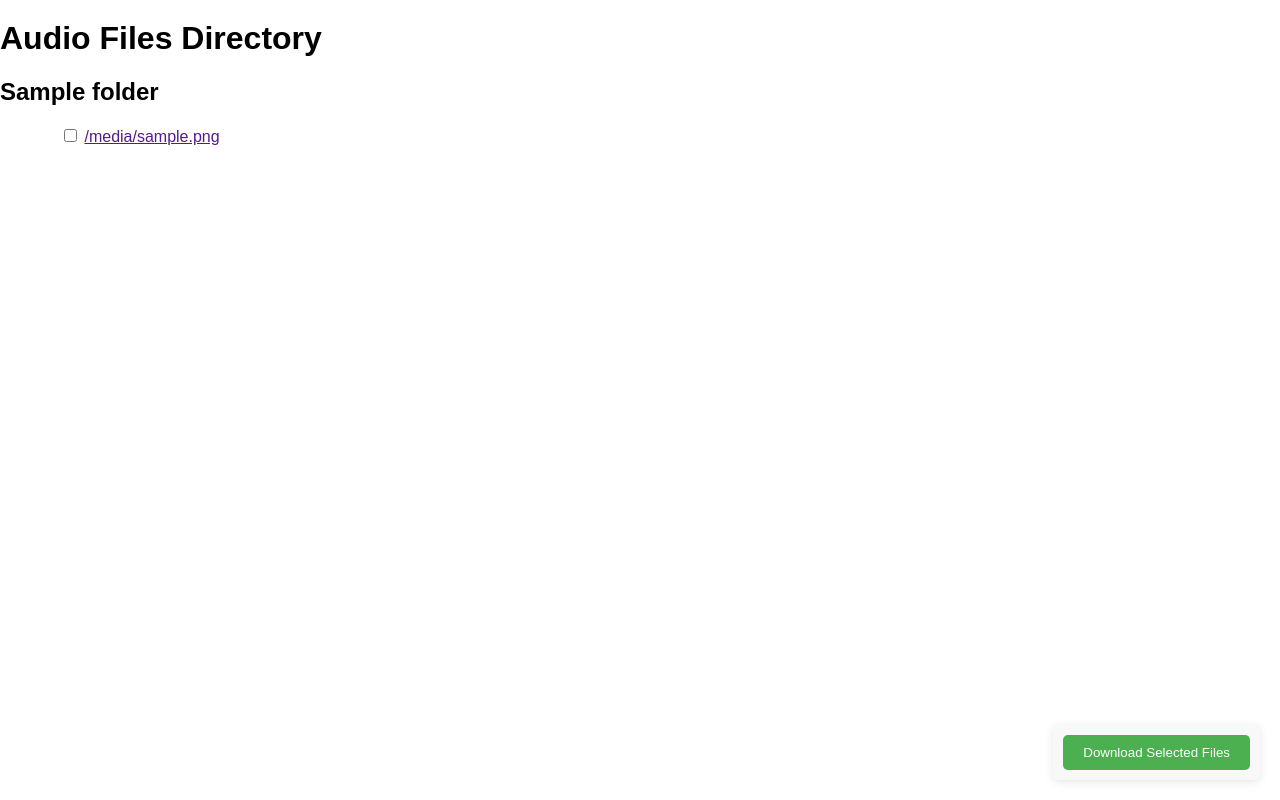
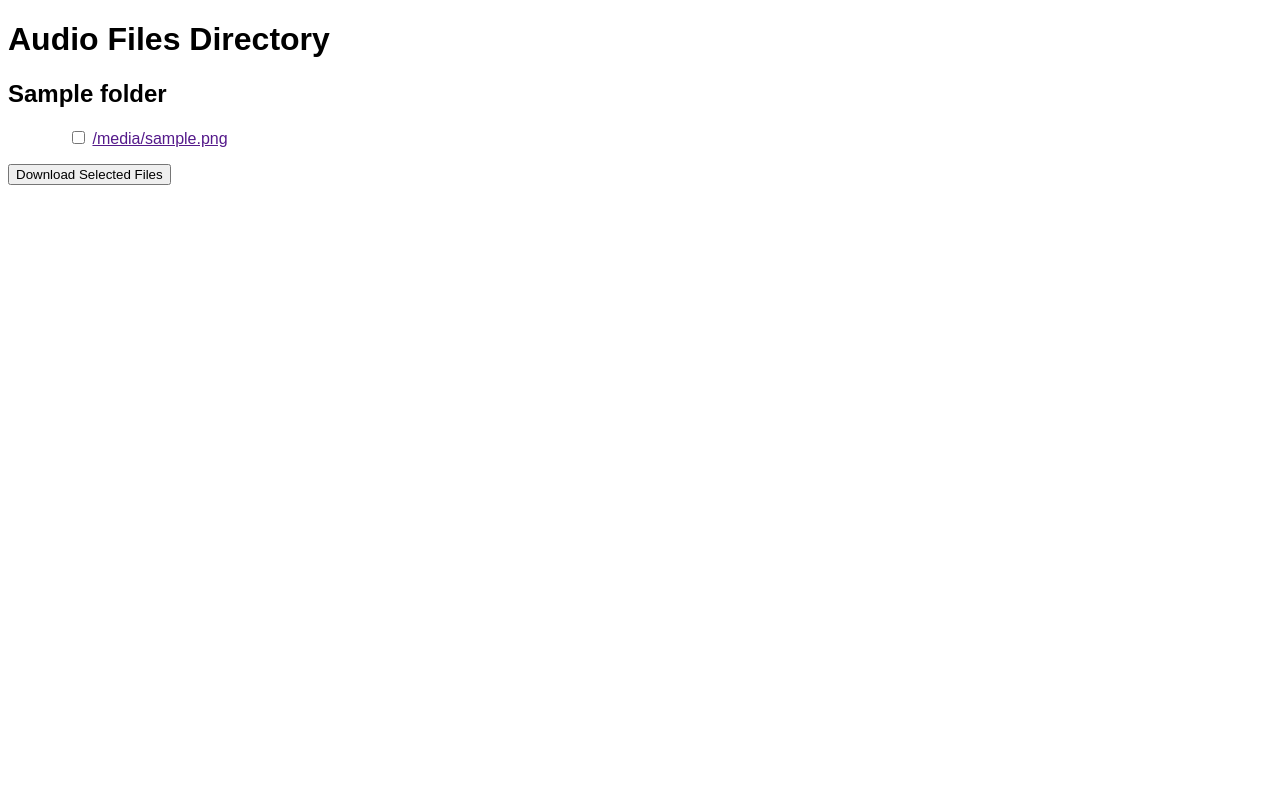
Before and after one commit to shaunchil/10X15, a Flask app: template templates/index.html in a window 1280 px wide. Run offline with Flask 3, Linux system fonts and the light colour scheme; the template is opened without the code that fills it: most values are stand-ins (such as "Sample title", 1, 10 or a date in 2020).

Commit message:
Move index.html to templates directory

```diff
--- a/templates/index.html
+++ b/templates/index.html
@@ -5,70 +5,34 @@
     <meta name="viewport" content="width=device-width, initial-scale=1.0">
     <title>Audio Files Directory</title>
     <style>
-        body {
-            font-family: Arial, sans-serif;
-            margin: 0;
-            padding: 0;
-            position: relative; /* Ensure the body can contain the floating button */
-        }
-        h1 {
-            margin-top: 20px;
-        }
-        h2 {
-            margin-top: 20px;
-        }
-        ul {
-            list-style-type: none;
-            margin-left: 20px;
-        }
-        li {
-            margin-bottom: 5px;
-        }
-        .floating-button-container {
-            position: fixed;
-            bottom: 20px;
-            right: 20px;
-            background-color: #f8f8f8;
-            padding: 10px;
-            box-shadow: 0 2px 10px rgba(0, 0, 0, 0.1);
-            border-radius: 5px;
-            z-index: 1000; /* Ensure it stays above other content */
-        }
-        .floating-button-container button {
-            background-color: #4CAF50;
-            color: white;
-            padding: 10px 20px;
-            border: none;
-            border-radius: 5px;
-            cursor: pointer;
-        }
-        .floating-button-container button:hover {
-            background-color: #45a049;
-        }
+        body {font-family: Arial, sans-serif;}
+        h2 {margin-top: 20px;}
+        ul {list-style-type: none; margin-left: 20px;}
+        li {margin-bottom: 5px;}
     </style>
 </head>
 <body>
     <h1>Audio Files Directory</h1>
-    <form id="downloadForm" method="post" action="{{ url_for('download_files') }}" target="_blank">
+    <form id="downloadForm" method="post" action="download_files" target="_blank">
+
+        <!-- Loop through folders and files -->
         {% for folder, files in folder_dict.items() %}
             {% if folder %}
                 <h2>{{ folder }}</h2>
+                <ul>
+            {% else %}
+                <ul>
             {% endif %}
-            <ul>
-                {% for file_name in files %}
-                    <!-- Simplified URL Construction -->
-                    {% set file_url = "https://" + blob_service_client.account_name + ".blob.core.windows.net/" + container_name + "/" + folder + "/" + file_name + "?" + sas_token %}
-                    <li>
-                        <input type="checkbox" name="file" value="{{ file_url }}">
-                        <a href="{{ file_url }}" target="_blank">{{ file_name }}</a>
-                    </li>
-                {% endfor %}
+            {% for file_name in files %}
+                <!-- Construct the file URL -->
+                {% set file_url = "https://" + connection_string.split(';')[1].split('=')[1] + ".blob.core.windows.net/" + container_name + "/" + folder + "/" + file_name + "?" + sas_token %}
+                <li><input type="checkbox" name="file" value="{{ file_url }}"> <a href="{{ file_url }}" target="_blank">{{ file_name }}</a></li>
+            {% endfor %}
             </ul>
         {% endfor %}
-        <!-- Floating Button Container -->
-        <div class="floating-button-container">
-            <button type="submit">Download Selected Files</button>
-        </div>
+
+        <!-- Submit button -->
+        <button type="submit">Download Selected Files</button>
     </form>
 </body>
 </html>
```
